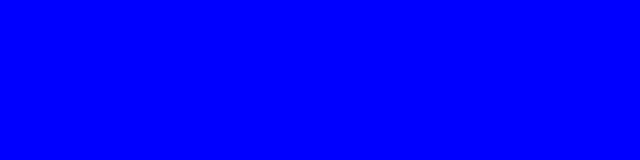
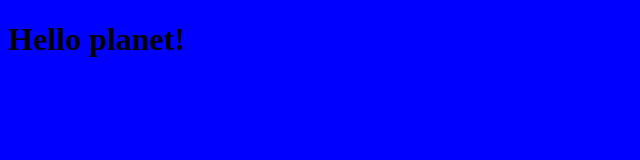
Before and after one commit to JiWHara/repoCollab, a plain HTML site: page index.html in a window 1280 px wide. Shown: the whole page, without its empty margins (0-640 px from the left). Drawn offline with Linux system fonts and the light colour scheme.

Commit message:
Added title and text colour

```diff
--- a/index.html
+++ b/index.html
@@ -8,10 +8,11 @@
     <style>
         html{
             background-color: blue;
+            color: black;
         }
     </style>
 </head>
 <body>
-
+    <h1>Hello planet!</h1>
 </body>
 </html>
```
